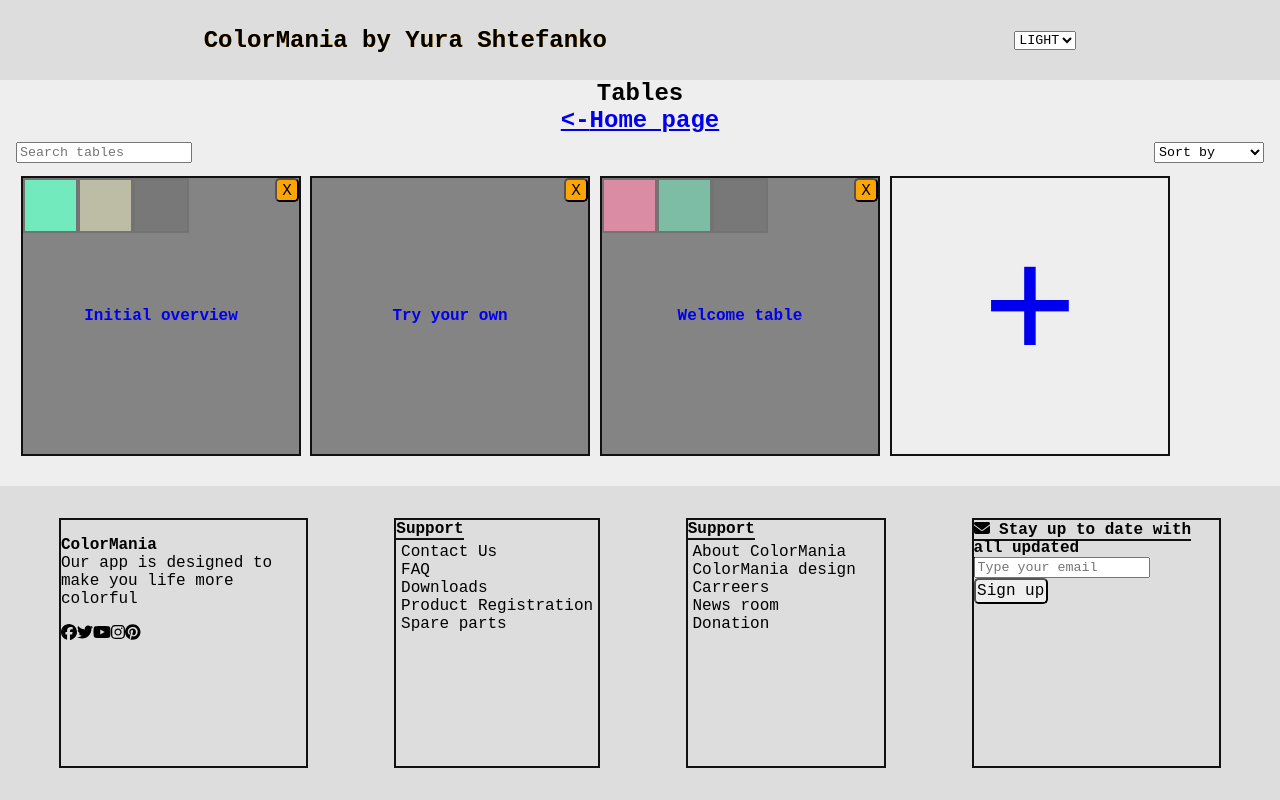
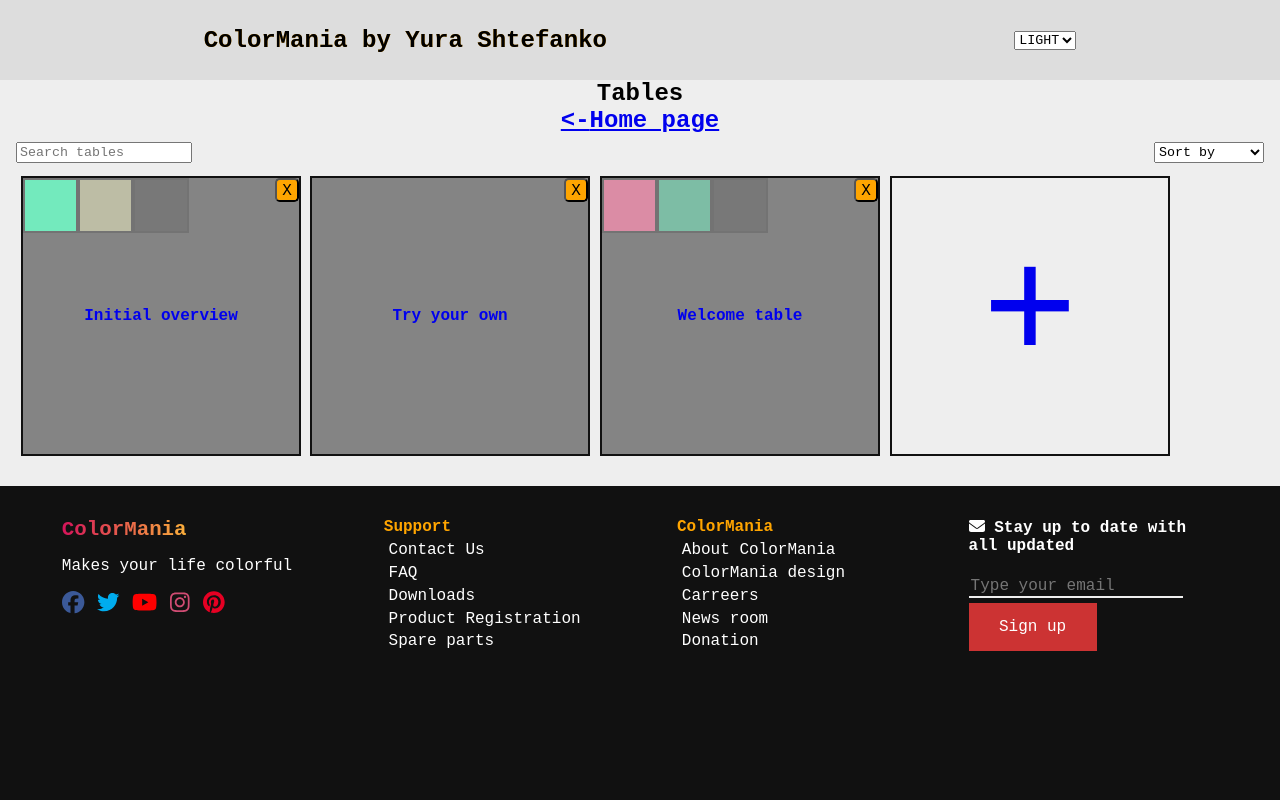
Before and after one commit to Viper-JSX/Colormania-React, a React (Create React App) app: page /tables in a window 1280 px wide. Built offline with nearby package versions, Linux system fonts and the light colour scheme.

Commit message:
Added syling to footer: colors for text, social media icons colors and hover effects, <b> elements - are highlighted with color, removed borders from emailSubscribeInput and added custom bottom-border, removed border-radius and changed color of emailSubscribeButton

```diff
--- a/src/components/Footer/App_logo_and_social_media.tsx
+++ b/src/components/Footer/App_logo_and_social_media.tsx
@@ -4,7 +4,7 @@ import SocialMedia from "./Social_media";
 function AppTitleAndSocialMedia():JSX.Element{
     return(
         <div className="appLogoAndSocialMedia">
-            <TextWithTitle title="ColorMania" text="Our app is designed to make you life more colorful" />
+            <TextWithTitle title="ColorMania" text="Makes your life colorful" />
             <SocialMedia />
         </div>
     );
--- a/src/components/Footer/Color_mania.tsx
+++ b/src/components/Footer/Color_mania.tsx
@@ -1,7 +1,7 @@
 function ColorMania():JSX.Element{
     return(
         <div className="support">
-            <b>Support</b>
+            <b>ColorMania</b>
             <ul>
                 <li>About ColorMania</li>
                 <li>ColorMania design</li>
--- a/src/components/Footer/Email_subscribe.tsx
+++ b/src/components/Footer/Email_subscribe.tsx
@@ -3,7 +3,7 @@ import { faEnvelope } from "@fortawesome/free-solid-svg-icons";
 
 function EmailSubscribe():JSX.Element{
     return(
-        <div>
+        <div className="emailSubscribe">
             <b className="title -emailSubscribeTitle">
                 <FontAwesomeIcon icon={faEnvelope} />
                 <span>   </span>
@@ -11,7 +11,7 @@ function EmailSubscribe():JSX.Element{
             </b>
 
             <form className="emailForm">
-                <input type="email" placeholder="Type your email" />
+                <input className="emailSubscribeInput" type="email" placeholder="Type your email" />
                 <br />
                 <button className="emailSubscribeButton" type="submit">Sign up</button>
             </form>
--- a/src/components/General_reusable_components/Text_with_title.tsx
+++ b/src/components/General_reusable_components/Text_with_title.tsx
@@ -1,13 +1,15 @@
 function TextWithTitle({ title, text } : { title?: string, text?: string }):JSX.Element{
     return(
         <p className="textWithTitle">
-            <b>{ title || "Best Title Ever" }</b>
+            <b className="title">{ title || "Best Title Ever" }</b>
             <br />
-            {
-                text
-                ||
-                "Lorem, ipsum dolor sit amet consectetur adipisicing elit. Aperiam mollitia sunt nam ullam repudiandae, excepturi voluptas dolorem doloribus facilis facere nisi saepe illo, inventore obcaecati laborum omnis dignissimos aliquam deleniti."
-            }
+            <span className="text">
+                {
+                    text
+                    ||
+                    "Lorem, ipsum dolor sit amet consectetur adipisicing elit. Aperiam mollitia sunt nam ullam repudiandae, excepturi voluptas dolorem doloribus facilis facere nisi saepe illo, inventore obcaecati laborum omnis dignissimos aliquam deleniti."
+                }
+            </span>
         </p>
     );
 }
--- a/src/css/App.css
+++ b/src/css/App.css
@@ -576,7 +576,8 @@ footer{
     min-height: 7rem;
     margin-top: auto;
     padding: 1rem;
-    background-color: var(--paperBackground);
+    color: var(--lightColor);
+    background-color: var(--darkBackground);
     display: flex;
     justify-content: space-around;
     flex-wrap: wrap;
@@ -588,7 +589,7 @@ footer > div{
     min-width: 200px;
     max-width: max-content;
     margin: 1rem;
-    border: var(--standardDarkBorder);
+    /*border: var(--standardDarkBorder);*/
     aspect-ratio: 1/1;
 }
 
@@ -599,10 +600,118 @@ footer > div > ul{
 }
 
 footer > div > b{
-    border-bottom: var(--standardDarkBorder);
+    /*border-bottom: var(--standardDarkBorder);*/
+}
+
+footer .textWithTitle{
+    margin-top: 0;
+}
+
+footer .textWithTitle .title{
+    margin-bottom: 0.5rem;
+    color: transparent;
+    background: linear-gradient(90deg, #D4145A, #FBB03B);
+    background-clip: text;
+    font-size: 1.3rem
+}
+
+footer .textWithTitle .text{
+    margin-top: 1rem;
+    display: inline-block;
+}
+
+.socialMedia{
+    font-size: 1.4rem;
+}
+
+.socialMedia > *{
+    margin-left: 0.8rem;
+    transition: 0.1s;
+}
+
+.socialMedia > *:first-child{
+    margin-left: 0;
+}
+
+.socialMedia > *:hover{
+    transform: scale(1.4);
+    opacity: 0.5;
+}
+
+.facebookIcon{
+    color: #3B5998;
+}
+
+.twitterIcon{
+    color: #00ACEE;
+}
+
+.youtubeIcon{
+    color: #FF0000;
+}
+
+.instagramIcon{
+    color: #D04C73
+}
+
+.pinterestIcon{
+    color: #E60023;
+}
+
+footer div{
+    cursor: pointer;
+}
+
+.support b, .colorMania b{
+    color: var(--highlightColorForLight);
+}
+
+footer ul{
+    margin: 0;
+    padding: 0;
+}
+
+footer ul > li{
+    margin-top: 0.3rem;
+    transition: 0.2s;
+}
+
+footer ul > li:hover{
+    color: var(--highlightColorForLight)
 }
 
 
+.emailSubscribe{
+
+}
+
+.emailSubscribe > form{
+    margin-top: 1rem;
+}
+
+.emailSubscribeInput{
+    margin: 0.3rem 0 0.3rem 0;
+    color: var(--lightBackground);
+    background-color: transparent;
+    border: none;
+    border-bottom: var(--standardLightBorder);
+    font-size: 1rem;
+    transition: 0.2s;
+}
+
+.emailSubscribeInput:focus{
+    outline: none;
+    border-bottom-color: rgb(204, 51, 51);
+}
+
+.emailSubscribeButton{
+    width: 8rem;
+    height: 3rem;
+    color: var(--lightColor);
+    background-color: rgb(204, 51, 51) !important; /*'!important' To override theme styling for buttons*/
+    border: none;
+    border-radius: 0;
+}
 
 
 
```
